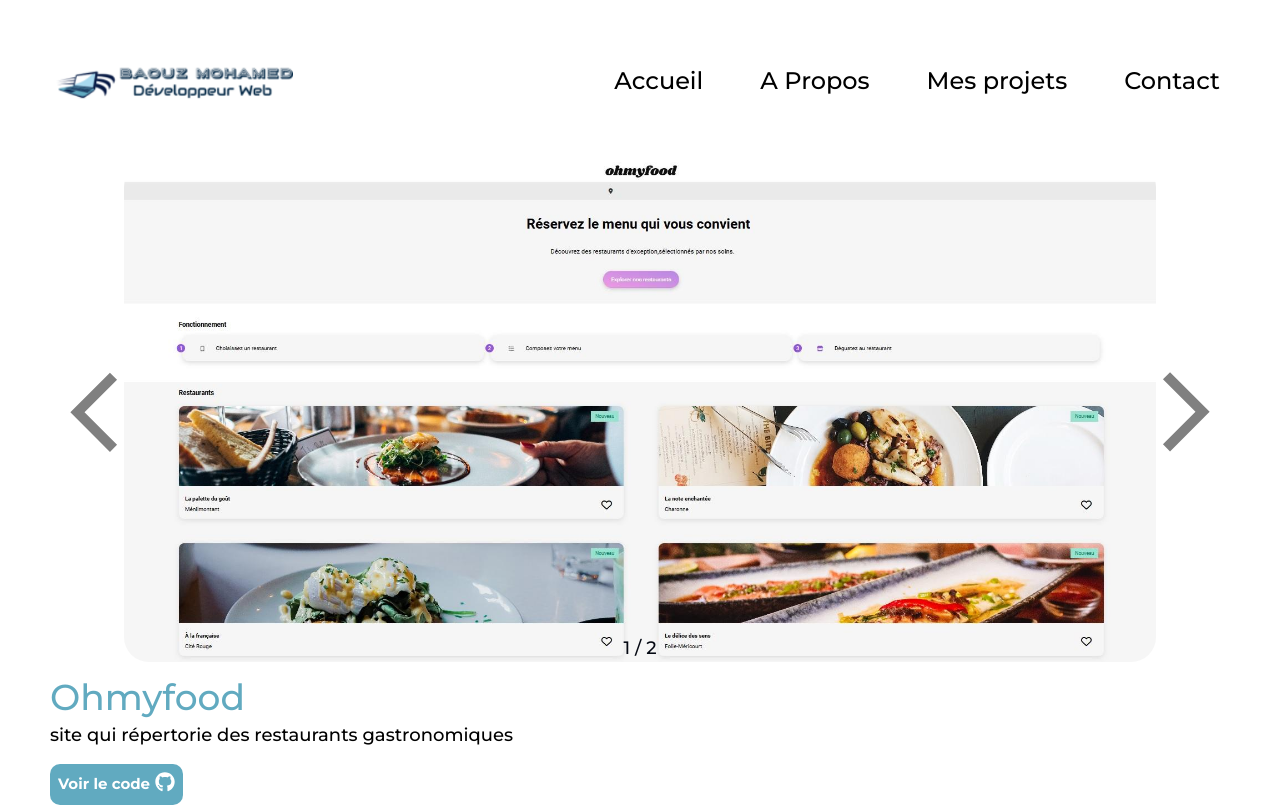
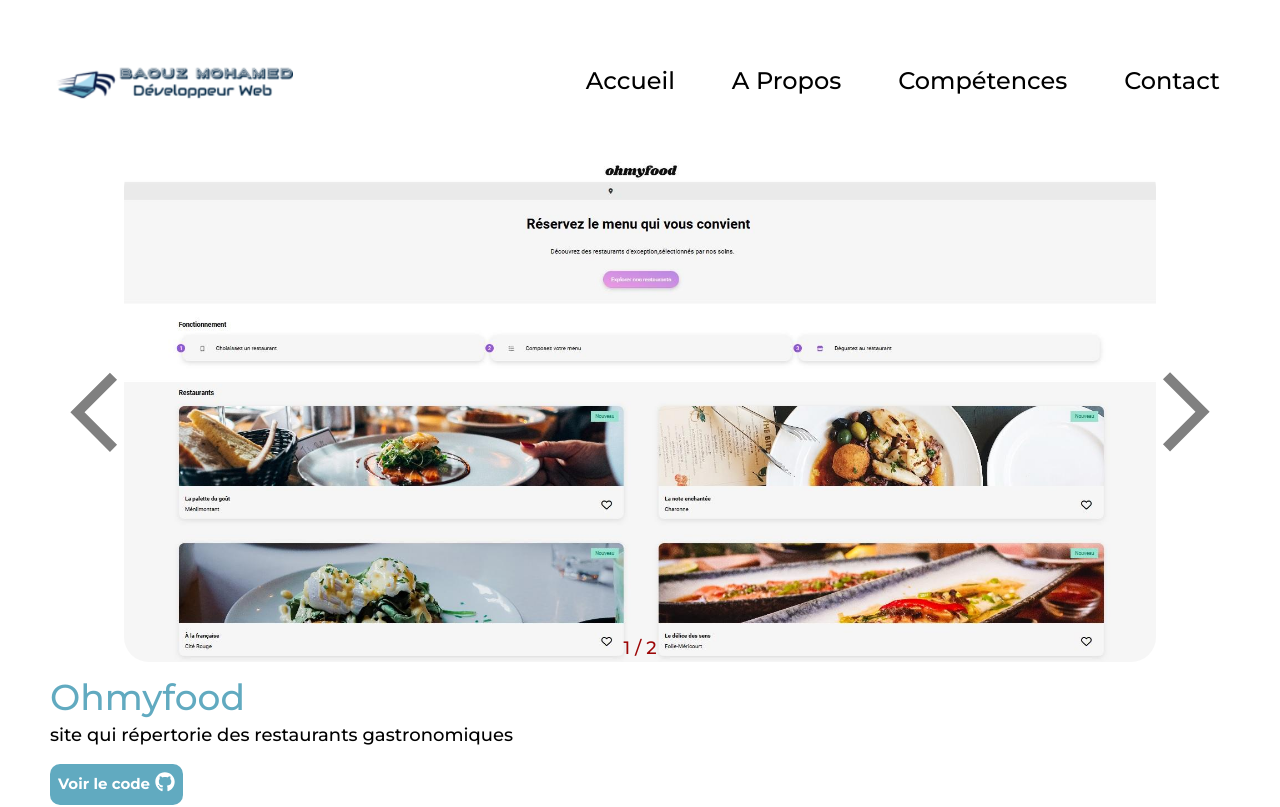
Before and after one commit to Mbaouz/PortFolio_BAOUZ_Mohamed, a React (Create React App) app: page /fiche/0979876d in a window 1280 px wide. Shown: the top 807 px of the page. Built offline with nearby package versions, Linux system fonts and the light colour scheme.

Commit message:
changement de menu

```diff
--- a/src/Components/Card/card.scss
+++ b/src/Components/Card/card.scss
@@ -1,6 +1,7 @@
 
 body {
     margin:0;
+
 }
 .section-card {
 
--- a/src/Components/Competences/Competence.jsx
+++ b/src/Components/Competences/Competence.jsx
@@ -24,7 +24,7 @@
 
 <div className='section-logo'>
 <h2>Mes Compétences</h2>
-<div className='logo-contain'>
+<div className='logo-contain'id='competence'>
     <div className='item-logo'>
     <img src={gitHubImg} alt="git hub"/>
     <h3>Github</h3>
@@ -59,7 +59,7 @@
     </div>
     <div className='item-logo'>
     <img src={nodeImg} alt="node"/>
-    <h3>Node</h3>
+    <h3>NodeJs</h3>
     </div>
     <div className='item-logo'>
     <img src={figmaImg} alt="figma" />
@@ -73,17 +73,14 @@
     <img src={swaggerImg} alt="swagger"/>
     <h3>Swagger</h3>
     </div>
-
     <div className='item-logo'>
     <img src={vsImg} alt="vs code"/>
     <h3>VsCode</h3>
     </div>
-
     <div className='item-logo'>
     <img src={waveImg} alt="wave"/>
     <h3>WAVE</h3>
     </div>
-
     <div className='item-logo'>
     <img src={lightImg} alt="light house"/>
     <h3>Lighthouse</h3>
@@ -92,9 +89,6 @@
     <img src={gtImg} alt="gt metrix"/>
     <h3>GTmetrix</h3>
     </div>
-
-
-
   </div>
 
   </div>
--- a/src/Components/Footer/Footer.jsx
+++ b/src/Components/Footer/Footer.jsx
@@ -6,18 +6,14 @@
 
 const Footer = () => {
     return (
-  <footer className="footer-contain" id='#mes projets'>
-      <div className='contact' id='contact'>
+  <footer className="footer-contain" id="contact">
+      <div className='contact'>
         <h4>Contact :</h4>
         <a href='mailto:baouz.med@outlook.fr'> <h4 className='mail'><MdMail/> : baouz.med@outlook.fr</h4></a>
         <a href='tel:+33758695115'><h4 className='mail'><BiMobile/>: (+33) 07.58.69.51.15</h4></a>
-
       </div>
-      <img src={logoMb} alt="logo"/>
-
+      <img  src={logoMb} alt="logo"/>
        <p>© 2024 BAOUZ Mohamed.All rights reserved</p>
-
-
   </footer>
     );
 };
--- a/src/Components/Header/Header.jsx
+++ b/src/Components/Header/Header.jsx
@@ -14,7 +14,7 @@
       <nav className='nav'>
         <NavLink className={"accueil" + ( active ? 'active':'')}    to="/">Accueil</NavLink>
         <a href="/#a-propos" className="aboutNav">A Propos</a>
-        <a href="/#mes-projets" className="ancre">Mes projets</a>
+        <a href="/#competence" className='ancre'>Compétences</a>
         <a href="#contact" className='ancre'>Contact</a>
 
       </nav>
--- a/src/Components/Menu/Menu.jsx
+++ b/src/Components/Menu/Menu.jsx
@@ -25,7 +25,7 @@
             <div className="dropdown-menu">
               <NavLink to="/">Accueil</NavLink>
               <a href="/#a-propos">A Propos</a>
-              <a href="/#mes-projets" className="ancre">Mes projets</a>
+              <a href="/#competence" className='ancre'>Compétences</a>
               <a href="#contact" className="ancre">Contact</a>
             </div>
           )}
--- a/src/Components/Menu/menu.scss
+++ b/src/Components/Menu/menu.scss
@@ -37,7 +37,7 @@
 
     button{
     border:none;
-    background-color:rgba(255, 96, 96, 1);
+    background-color: rgb(97, 170, 192) ;
     border-radius: 5px;
 
     }
--- a/src/pages/Fiche/fiche.scss
+++ b/src/pages/Fiche/fiche.scss
@@ -35,7 +35,7 @@
         .compteur {
 
           position: absolute;
-          color:rgb(5, 9, 19);
+          color:rgb(156, 7, 7);
           font-family: Montserrat;
           font-size: 18px;
           font-weight: 500;
--- a/src/pages/Home/Home.jsx
+++ b/src/pages/Home/Home.jsx
@@ -26,6 +26,7 @@
 
             </div>
             <Competence/>
+
     </div>
     );
 };
```
